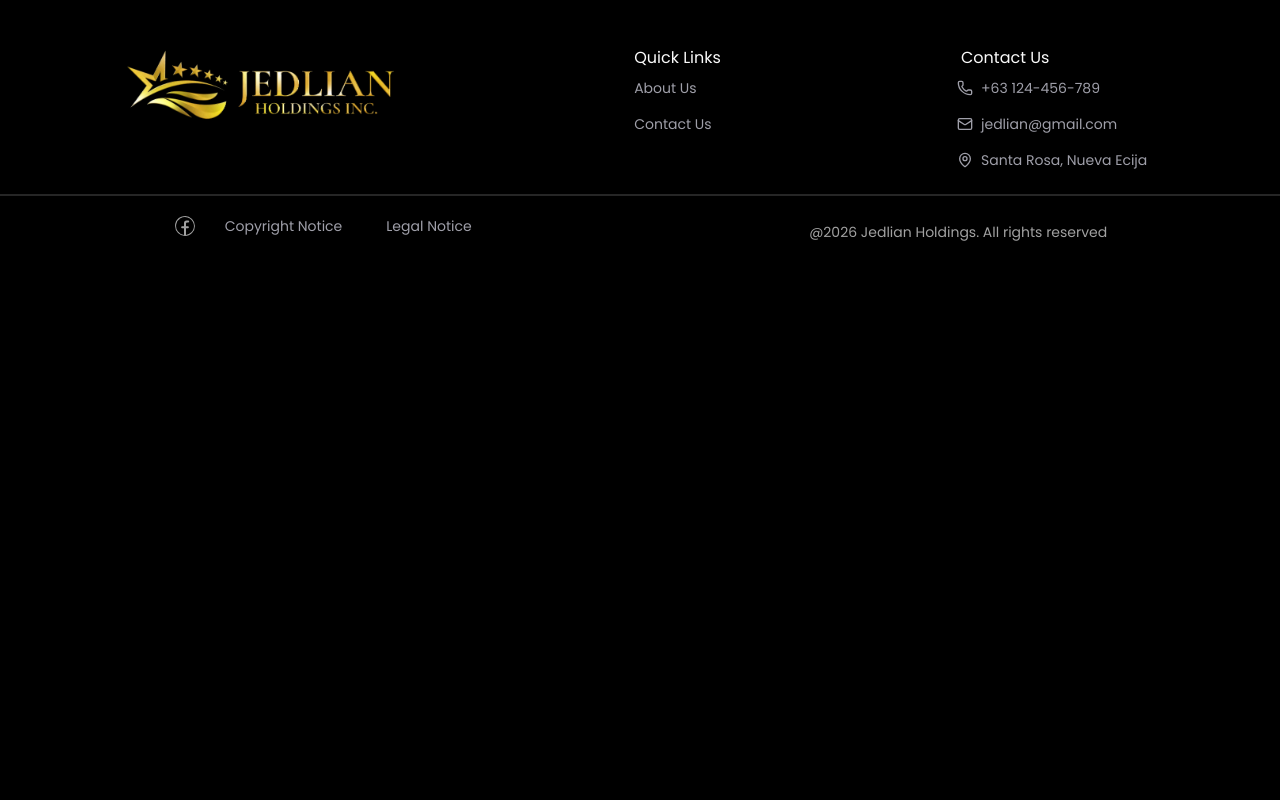
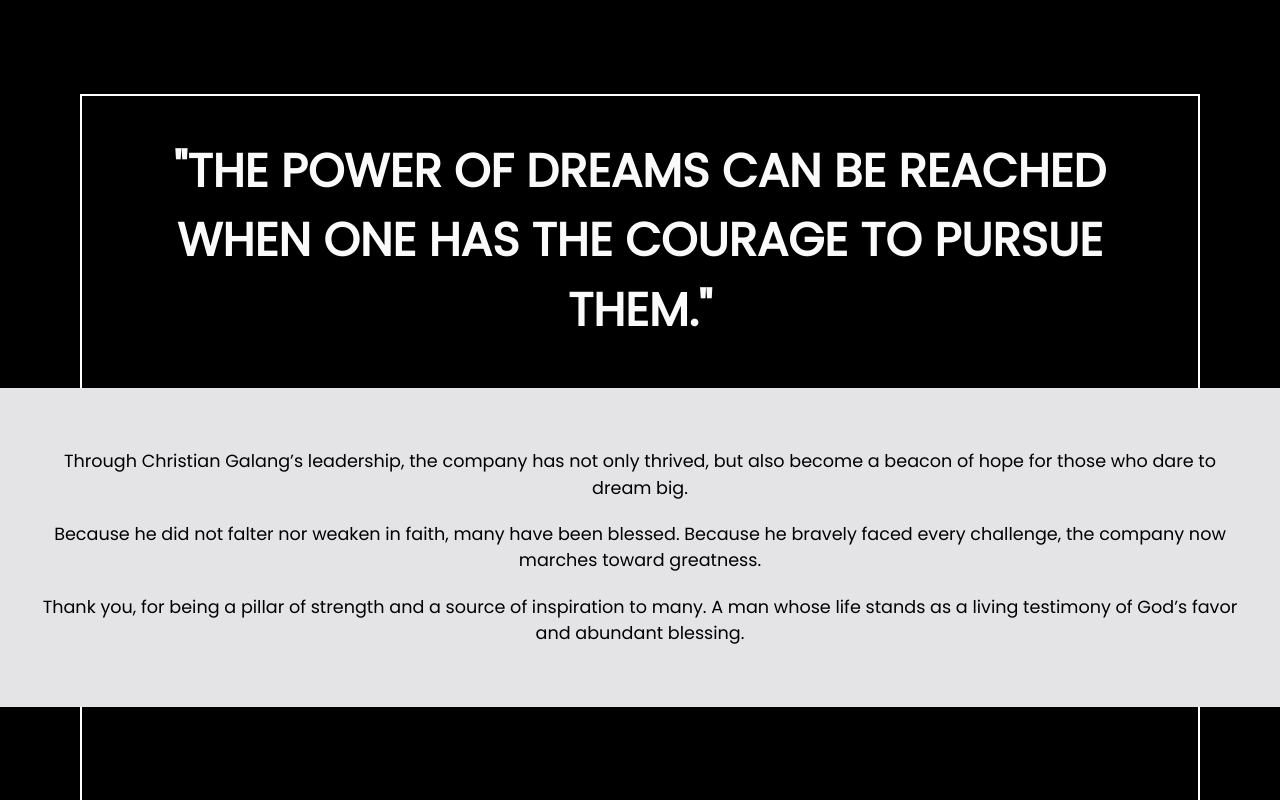
Before and after one commit to M1chael30/jedlian, a Next.js app: page /about-us in a window 1280 px wide. Shown: the part 1560-2360 px from the top of the page. Before the commit the page ends 1820 px from the top, so only its background shows below. Built offline with nearby package versions, Linux system fonts and the light colour scheme.

Commit message:
did the layout for the quotes section

```diff
--- a/app/about-us/page.js
+++ b/app/about-us/page.js
@@ -1,6 +1,7 @@
 import TopSection from "@/components/components-about-us-page/top-section";
 import LeadersSection from "@/components/components-about-us-page/leaders-section";
 import GeoFootPrintSection from "@/components/components-about-us-page/geo-footprint-section";
+import QuoteSection from "@/components/components-about-us-page/quote-section";
 
 export default function AboutUs() {
   return (
@@ -9,7 +10,7 @@ export default function AboutUs() {
       {/* <LeadersSection/> */}
       <div className="w-full bg-[radial-gradient(circle_at_center,#c89116,#c89116,#cfceaa)] h-3"/>
       <GeoFootPrintSection/>
-      {/* <Quote */}
+      <QuoteSection/>
     </main>
   );
 }
--- a/components/components-about-us-page/quote-section.jsx
+++ b/components/components-about-us-page/quote-section.jsx
@@ -0,0 +1,22 @@
+import React from "react";
+import { quotesData } from "@/lib/aboutUsData";
+
+export default function QuoteSection() {
+  return (
+    <section className="relative flex flex-col items-center justify-center gap-10">
+      <div className="m-20 border-2 border-white p-10">
+        <h1 className="text-[clamp(1rem,5vw,2.9rem)] text-center font-extrabold uppercase mb-10">
+          "{quotesData.quote}."
+        </h1>
+        <div className="h-100"/>
+        </div>
+      <div className="absolute bottom-50 bg-zinc-200 py-5 w-full max-w-7xl">
+        <div className="p-10 flex flex-col text-subtitle justify-center items-center text-center text-black space-y-5">
+          <p className="text-description">{quotesData.text1}</p>
+          <p className="text-description">{quotesData.text2}</p>
+          <p className="text-description">{quotesData.text3}</p>
+        </div>
+      </div>
+    </section>
+  );
+}
--- a/lib/aboutUsData.js
+++ b/lib/aboutUsData.js
@@ -19,4 +19,13 @@ const companyLeadersData = [
   },
 ];
 
-export {companyLeadersData}
+const quotesData =
+  {
+      quote: "The power of dreams can be reached when one has the courage to pursue them",
+      text1: "Through Christian Galang’s leadership, the company has not only thrived, but also become a beacon of hope for those who dare to dream big.",
+      text2: "Because he did not falter nor weaken in faith, many have been blessed. Because he bravely faced every challenge, the company now marches toward greatness.",
+      text3: "Thank you, for being a pillar of strength and a source of inspiration to many. A man whose life stands as a living testimony of God’s favor and abundant blessing."
+    }
+
+
+export {companyLeadersData, quotesData}
```
